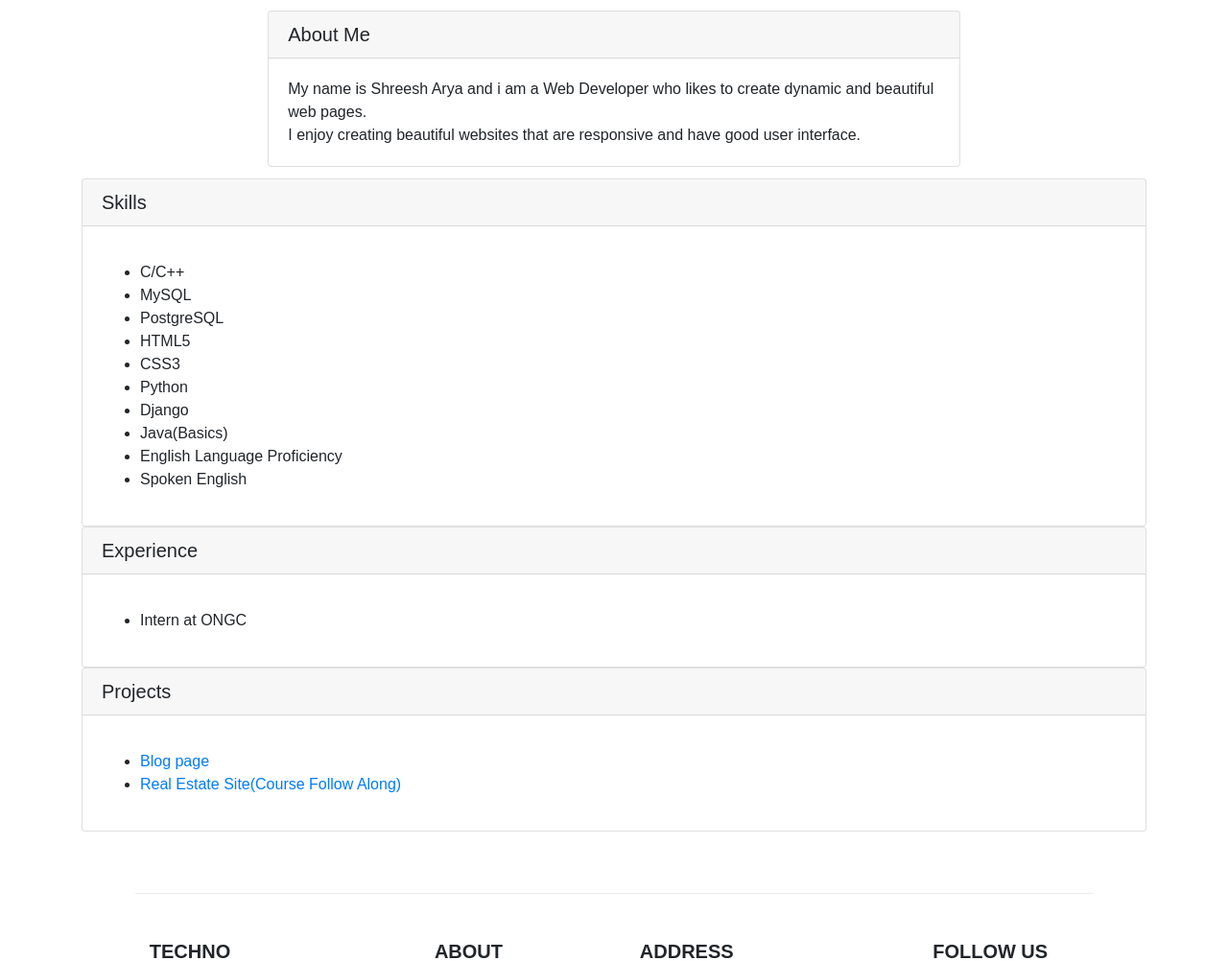
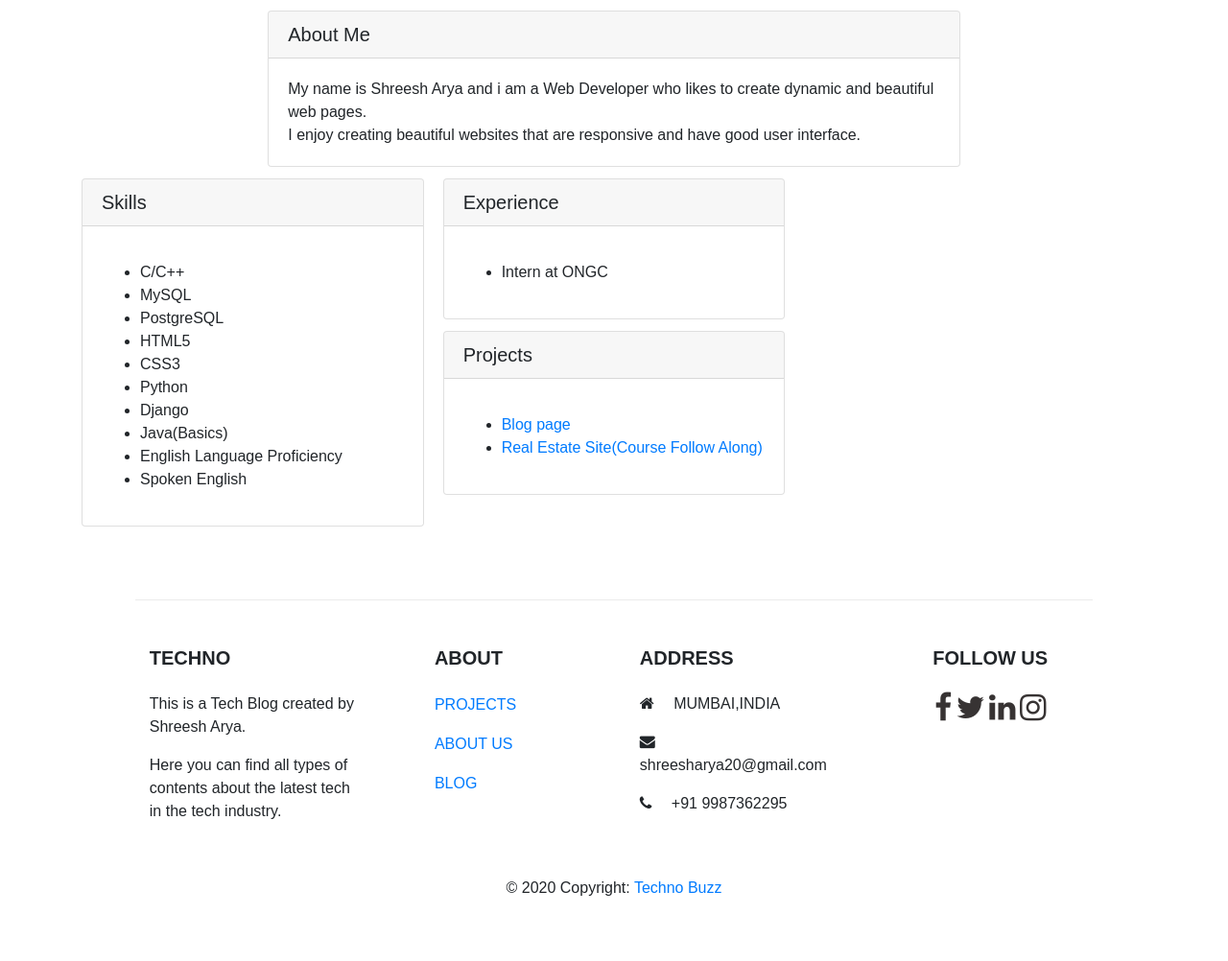
Before and after one commit to shreesh30/blog, a Django app: page /about in a window 1280 px wide. Shown: the part 180-1182 px from the top of the page at 96% size. After the commit the page ends 1114 px from the top, so only its background shows below. Run offline with Django 3.2, Linux system fonts and the light colour scheme; some libraries are stand-ins or nearby versions; some web fonts are replaced.

Commit message:
changes made to about page

```diff
--- a/templates/base.html
+++ b/templates/base.html
@@ -397,19 +397,19 @@
         <h5 class="font-weight-bold text-uppercase mb-4" style="font-family: 'Gotu', sans-serif;font-weight:bolder">Follow Us</h5>
         <div class='social_icons'>
         <!-- Facebook -->
-        <a id="facebook" class="fa fa-facebook" style=" color: rgba(43, 39, 39, 0.945);" href="https://www.facebook.com/shreesh.arya.7">
+        <a id="facebook" class="fa fa-facebook fa-2x" style=" color: rgba(43, 39, 39, 0.945);" href="https://www.facebook.com/shreesh.arya.7">
 
         </a>
         <!-- Twitter -->
-        <a id="twitter" class="fa fa-twitter"   style=" color: rgba(43, 39, 39, 0.945);" href="https://twitter.com/Shreesh83941023">
+        <a id="twitter" class="fa fa-twitter fa-2x"   style=" color: rgba(43, 39, 39, 0.945);" href="https://twitter.com/Shreesh83941023">
 
         </a>
         <!-- Google +-->
-        <a id="linkedin" class="fa fa-linkedin"  style=" color: rgba(43, 39, 39, 0.945);" href="https://www.linkedin.com/in/shreesh-arya-05493a193/">
+        <a id="linkedin" class="fa fa-linkedin fa-2x"  style=" color: rgba(43, 39, 39, 0.945);" href="https://www.linkedin.com/in/shreesh-arya-05493a193/">
 
         </a>
         <!-- Dribbble -->
-        <a id="instagram" class="fa fa-instagram"  style=" color: rgba(43, 39, 39, 0.945);" href="https://www.instagram.com/shreesh_arya/">
+        <a id="instagram" class="fa fa-instagram fa-2x"  style=" color: rgba(43, 39, 39, 0.945);" href="https://www.instagram.com/shreesh_arya/">
 
         </a>
       </div>
--- a/templates/pages/about.html
+++ b/templates/pages/about.html
@@ -18,7 +18,7 @@
 
       </div>
     </div>
-  <div class="card-columns " style=" margin-top:1%"></div>
+  <div class="card-columns mx-auto" style=" margin-top:1%">
       <div class="card" >
           <h5 class="card-header" style="font-family: 'Gotu', sans-serif;">Skills</h5>
           <div class="card-body">
```
